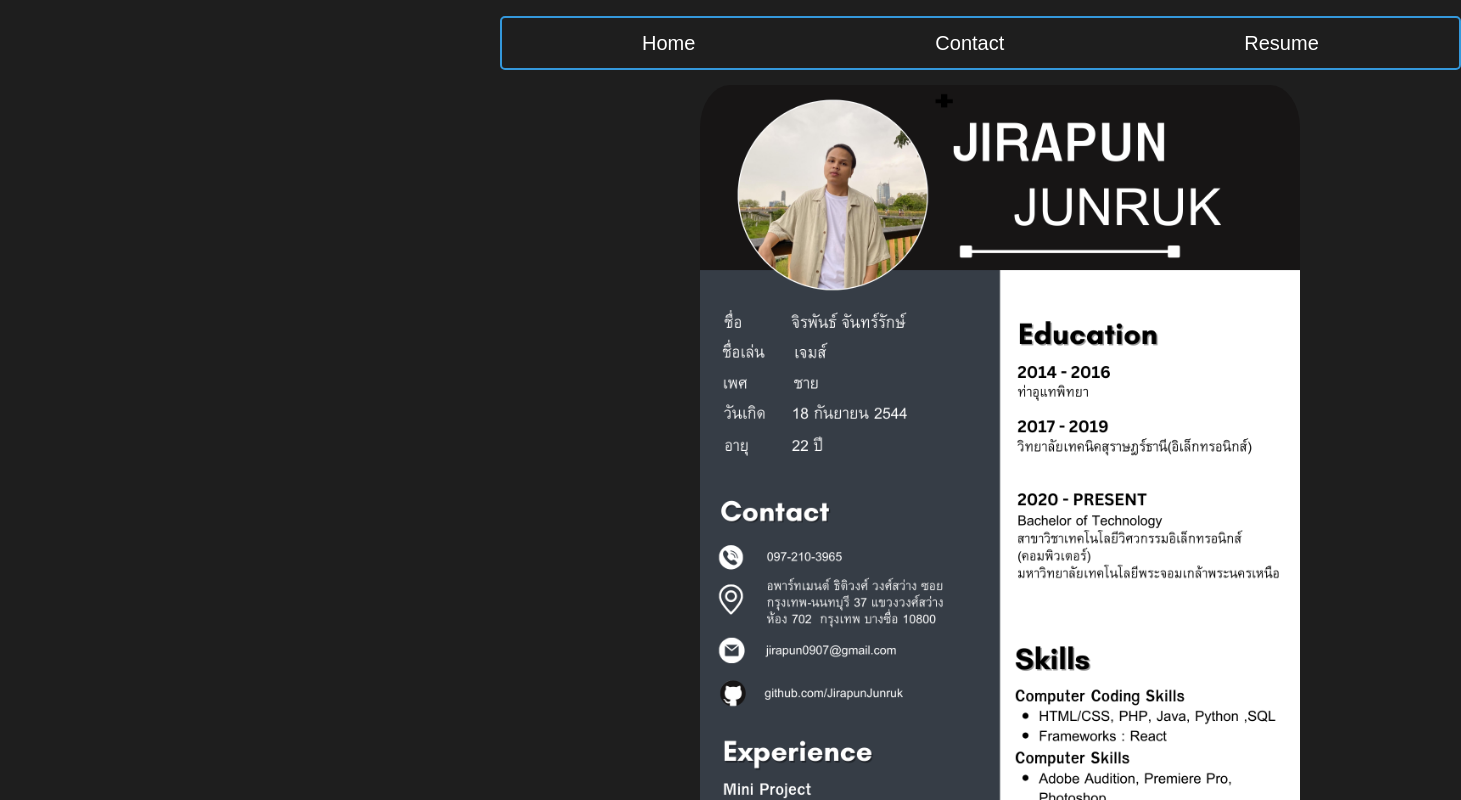
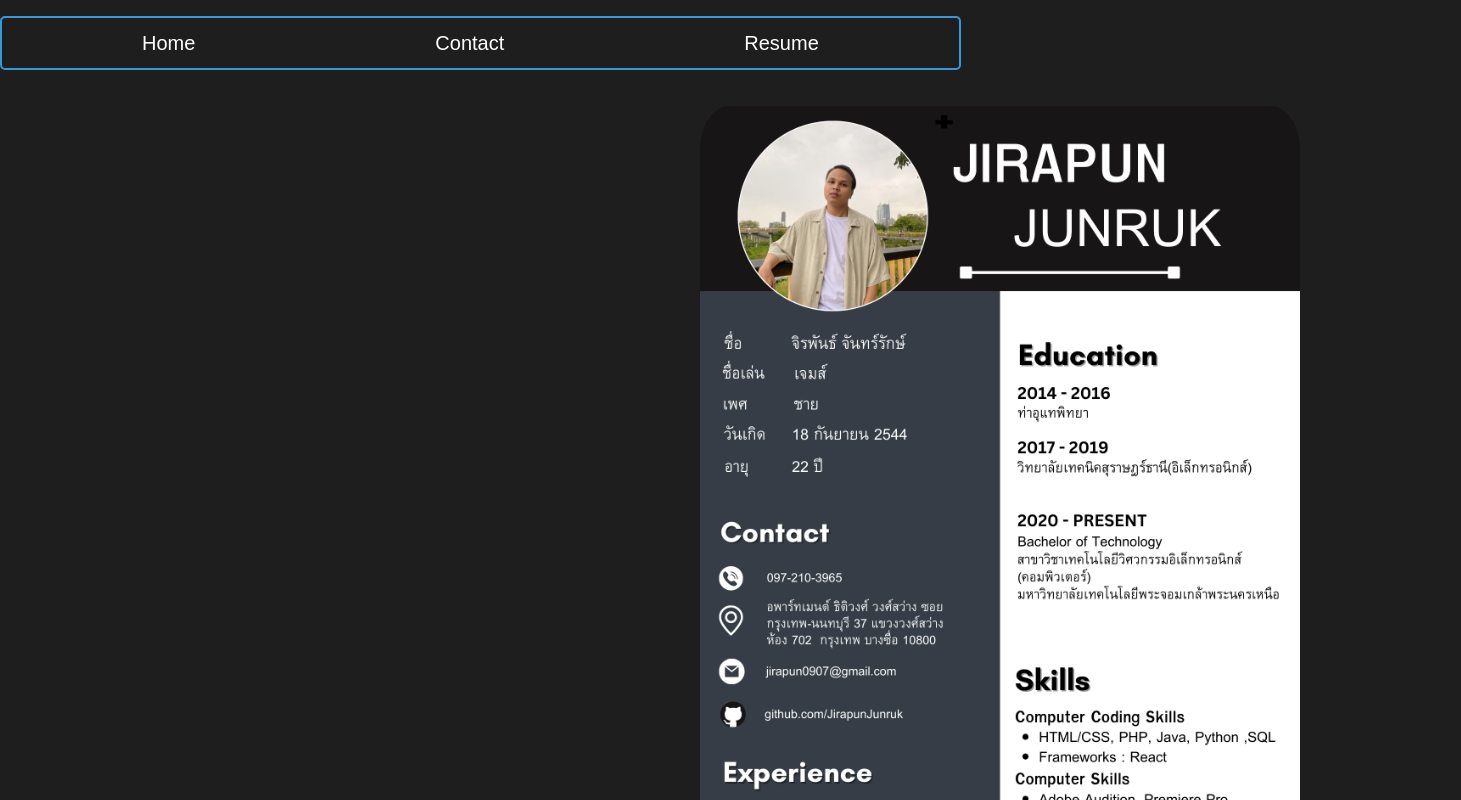
Before and after one commit to JirapunJunruk/portfolio, a React (Create React App) app: page /resume in a window 1280 px wide. Shown: the top 800 px of the page, 1461 px wide, since content can reach past the window. Built offline with nearby package versions, Linux system fonts and the light colour scheme.

Commit message:
update
update

```diff
--- a/src/App.css
+++ b/src/App.css
@@ -140,14 +140,14 @@
 
 /*  home js intro */
 #intro{
-  /* margin-left: 440px; */
-  height: calc(100vh -4rem);
-   width: 100vw;
-  /* max-width: 75rem; */
+  /* height: calc(100vh -4rem); */
+  width: 100vw;
   margin: 0 auto;
   overflow: hidden;
   position: relative;
   align-items: center;
+  /* margin-left: 440px; */
+   /* max-width: 75rem; */
 }
 
 
--- a/src/index.css
+++ b/src/index.css
@@ -24,15 +24,15 @@
 
 
 .nav{
-
+/*
   height: 65px;
   width: 100px;
-  margin-left: 500px;
-  /* margin-bottom: 500px; */
-  /* /* max-width: 75rem; */
+  margin-left: 500px; */
+  /* max-width: 75rem;  */
+  /* margin-bottom: 500px;  */
 
-  /* margin:  0 auto; */
-  justify-content: space-between;
+   margin:  0 auto;
+   justify-content: space-between;
   display: flex;
   align-items: center;
 
```
